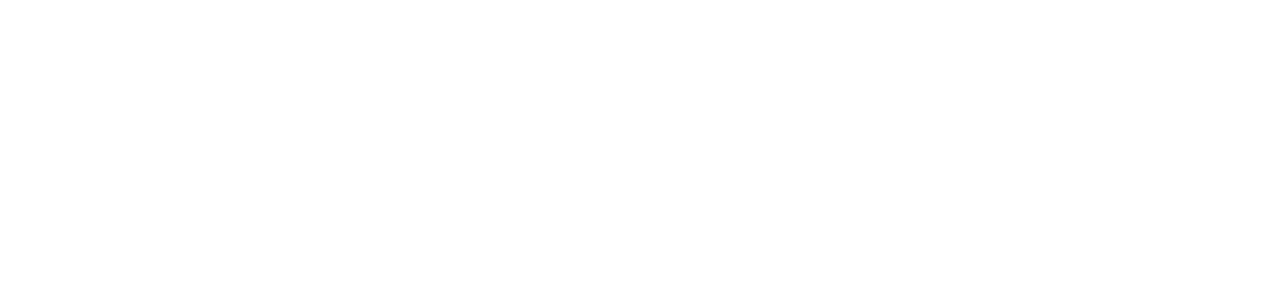
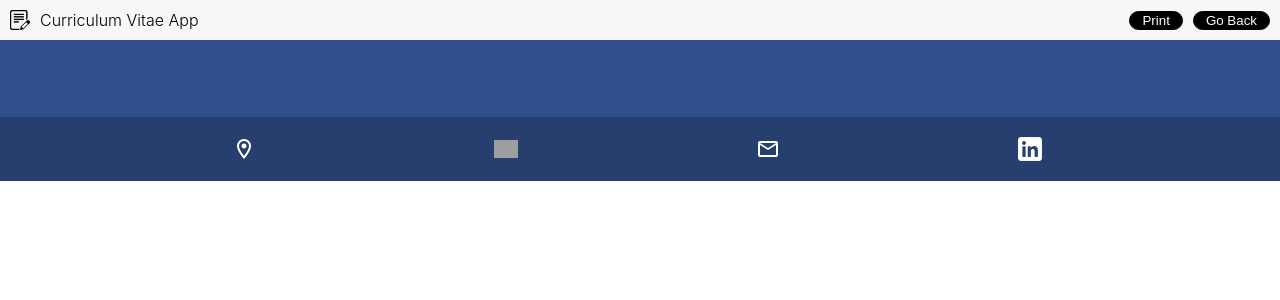
Before and after one commit to johnnyy-yu/CV-app, a React (Create React App) app: page /CV-app/preview in a window 1280 px wide. Before the commit this address had no page. Shown: the top 300 px of the page. Built offline with nearby package versions, Linux system fonts and the light colour scheme; grey boxes are pictures that could not be loaded.

Commit message:
Fixed routing with gh-pages

```diff
--- a/package.json
+++ b/package.json
@@ -2,7 +2,7 @@
   "name": "cv-app",
   "version": "0.1.0",
   "private": true,
-  "homepage": "http://jylx-x.github.io/react-gh-pages",
+  "homepage": "http://jylx-x.github.io/CV-app",
   "dependencies": {
     "@testing-library/jest-dom": "^5.16.1",
     "@testing-library/react": "^12.1.2",
--- a/src/components/Header.js
+++ b/src/components/Header.js
@@ -22,7 +22,7 @@
           >
             Print
           </button>
-          <Link to="/react-gh-pages">
+          <Link to="/cv-app">
             <button type="button" id="go-back-button">
               Go Back
             </button>
--- a/src/components/RouteSwitch.js
+++ b/src/components/RouteSwitch.js
@@ -43,13 +43,10 @@
     <BrowserRouter>
       <Routes>
         <Route
-          path="/react-gh-pages"
+          path="/CV-app/"
           element={<App state={state} setState={setState} />}
         />
-        <Route
-          path="/react-gh-pages/preview"
-          element={<Preview state={state} />}
-        />
+        <Route path="/CV-app/preview" element={<Preview state={state} />} />
       </Routes>
     </BrowserRouter>
   );
--- a/src/index.js
+++ b/src/index.js
@@ -1,9 +1,6 @@
 import React from "react";
 import ReactDOM from "react-dom";
-import { BrowserRouter, Routes, Route } from "react-router-dom";
 import "./index.css";
-import App from "./App";
-import Preview from "./components/Preview";
 import RouteSwitch from "./components/RouteSwitch";
 
 ReactDOM.render(
```
Also changed, not shown: src/App.js (+3 -4 lines).
